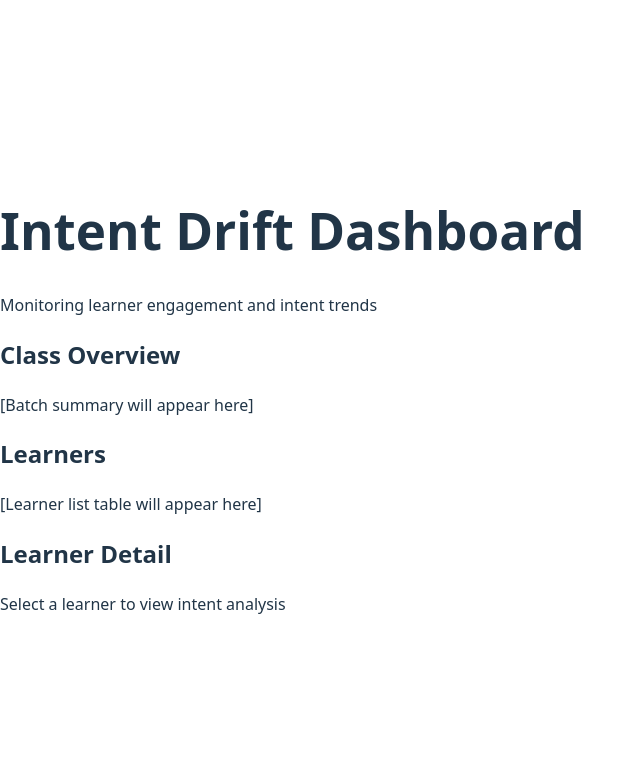
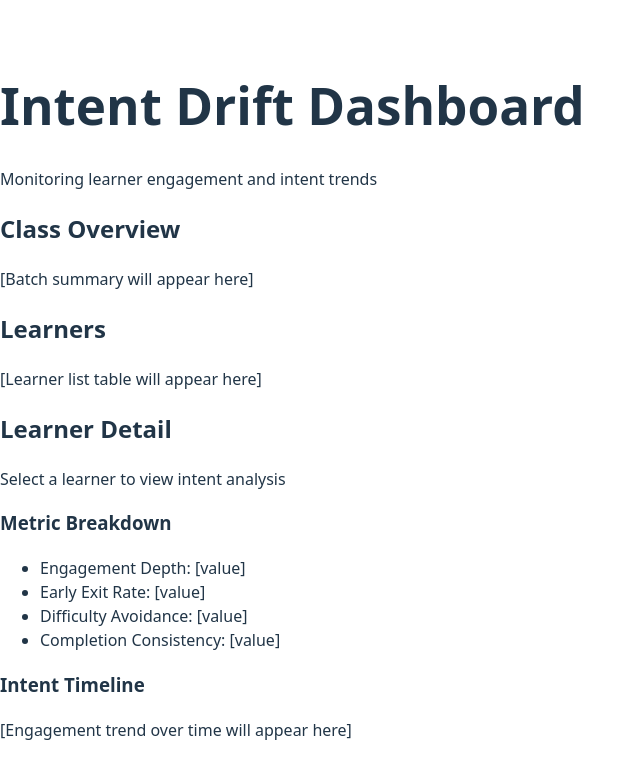
Before and after one commit to Aarin062/intent-drift-edu, a React app in the folder frontend/: page / in a window 1280 px wide. Shown: the top 778 px of the page, without its empty margins (0-644 px from the left). Built offline with nearby package versions, Linux system fonts and the light colour scheme; the HTML template or start-up script is replaced by a standard one.

Commit message:
Add metric breakdown and intent timeline components

```diff
--- /dev/null
+++ b/frontend/src/components/IntentTimeline.jsx
@@ -0,0 +1,10 @@
+function IntentTimeline() {
+  return (
+    <section>
+      <h3>Intent Timeline</h3>
+      <p>[Engagement trend over time will appear here]</p>
+    </section>
+  );
+}
+
+export default IntentTimeline;
--- a/frontend/src/components/LearnerDetail.jsx
+++ b/frontend/src/components/LearnerDetail.jsx
@@ -1,8 +1,14 @@
+import MetricBreakdown from "./MetricBreakdown";
+import IntentTimeline from "./IntentTimeline";
+
 function LearnerDetail() {
   return (
     <section>
       <h2>Learner Detail</h2>
       <p>Select a learner to view intent analysis</p>
+
+      <MetricBreakdown />
+      <IntentTimeline />
     </section>
   );
 }
--- /dev/null
+++ b/frontend/src/components/MetricBreakdown.jsx
@@ -0,0 +1,15 @@
+function MetricBreakdown() {
+  return (
+    <section>
+      <h3>Metric Breakdown</h3>
+      <ul>
+        <li>Engagement Depth: [value]</li>
+        <li>Early Exit Rate: [value]</li>
+        <li>Difficulty Avoidance: [value]</li>
+        <li>Completion Consistency: [value]</li>
+      </ul>
+    </section>
+  );
+}
+
+export default MetricBreakdown;
```
